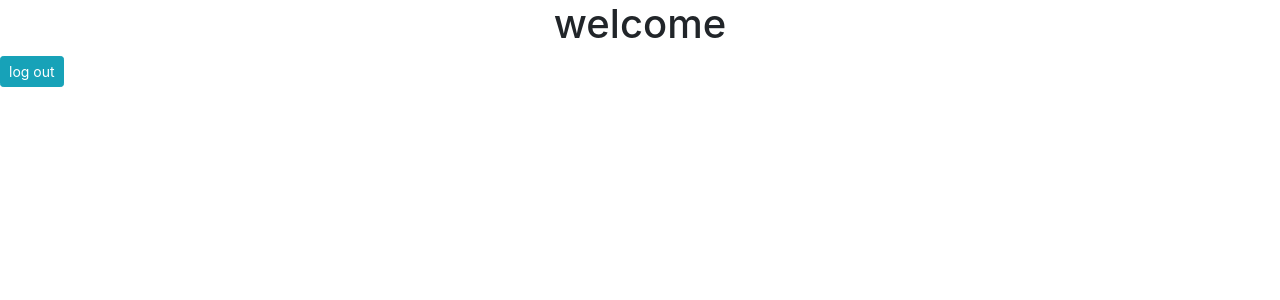
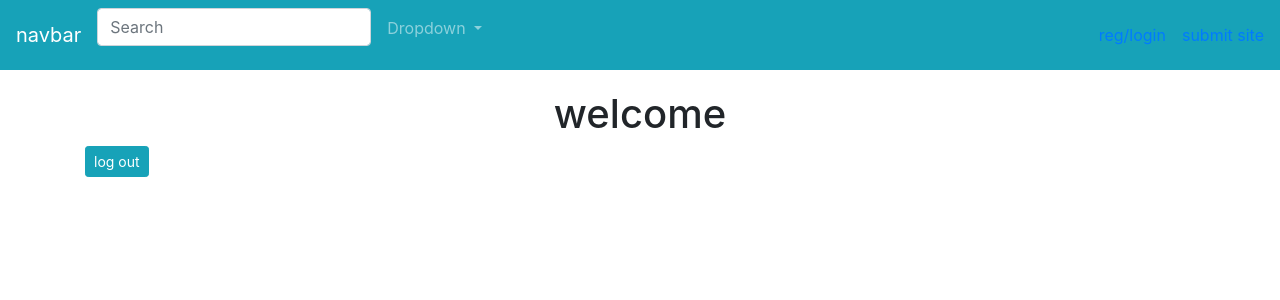
Before and after one commit to poldiee/proj-award, a Django app: page / in a window 1280 px wide. Shown: the top 300 px of the page. Run offline with Django 4.2, Linux system fonts and the light colour scheme; some libraries are stand-ins or nearby versions.

Commit message:
navbar addition for smoother navigation

```diff
--- a/myawards/templates/base.html
+++ b/myawards/templates/base.html
@@ -19,6 +19,7 @@
     <title>Awards</title>
   </head>
   <body>
+    {% include 'navbar.html' %}
     {% block content %}
 
     {% endblock %}
--- a/myawards/templates/index.html
+++ b/myawards/templates/index.html
@@ -1,8 +1,7 @@
 {% extends 'base.html' %}
 
 {% block content %}
-{% include 'navbar.html' %}
-<div>
+<div class="container" style="margin-top:7%;">
     <h1 class="text-center">welcome</h1>
     <a href="{% url 'logout' %}" class="btn btn-sm btn-info">log out</a>
 </div>
--- a/myawards/templates/navbar.html
+++ b/myawards/templates/navbar.html
@@ -0,0 +1,34 @@
+<nav class="navbar fixed-top navbar-expand-lg navbar-dark scrolling-navbar bg-info">
+    <a class="navbar-brand" href="#">navbar</a>
+    <button class="navbar-toggler" type="button" data-toggle="collapse" data-target="#navbarSupportedContent"
+      aria-controls="navbarSupportedContent" aria-expanded="false" aria-label="Toggle navigation">
+      <span class="navbar-toggler-icon"></span>
+    </button>
+    <div class="collapse navbar-collapse" id="navbarSupportedContent">
+      <ul class="navbar-nav mr-auto">
+        <li class="nav-item active">
+          <form class="form-inline">
+        <div class="md-form my-0">
+          <input class="form-control mr-sm-2" type="text" placeholder="Search" aria-label="Search">
+        </div>
+      </form>
+        </li>
+        <li class="nav-item dropdown">
+          <a class="nav-link dropdown-toggle" id="navbarDropdownMenuLink" data-toggle="dropdown" aria-haspopup="true"
+            aria-expanded="false">Dropdown
+          </a>
+          <div class="dropdown-menu dropdown-primary" aria-labelledby="navbarDropdownMenuLink">
+            <a class="dropdown-item" href="#">action</a>
+            <a class="dropdown-item" href="#">action 2</a>
+            <a class="dropdown-item" href="#">else </a>
+          </div>
+        </li>
+      </ul>
+
+      <ul class="navbar-nav navbar-right">
+        <li><a href="{% url 'login' %}"> reg/login </a></li>
+        <li class="bg-info"><a href="" class="ml-3 bg-info "> submit site</a></li>
+      </ul>
+
+    </div>
+  </nav>
--- a/myawards/templates/registration/login.html
+++ b/myawards/templates/registration/login.html
@@ -1,7 +1,7 @@
 {% extends 'base.html' %}
 {% load crispy_forms_tags %}
 {% block content %}
-<div class="container">
+<div class="container" style="margin-top:7%;">
     <form action="" method="post" novalidate>
         {% csrf_token%}
         {{ form|crispy}}
--- a/myawards/templates/registration/signup.html
+++ b/myawards/templates/registration/signup.html
@@ -1,7 +1,7 @@
 {% extends 'base.html' %}
 {% load crispy_forms_tags %}
 {% block content %}
-<div class="container">
+<div class="container" style="margin-top:7%;">
     <form action="" method="post" novalidate>
         {% csrf_token%}
         {{ form|crispy}}
```
